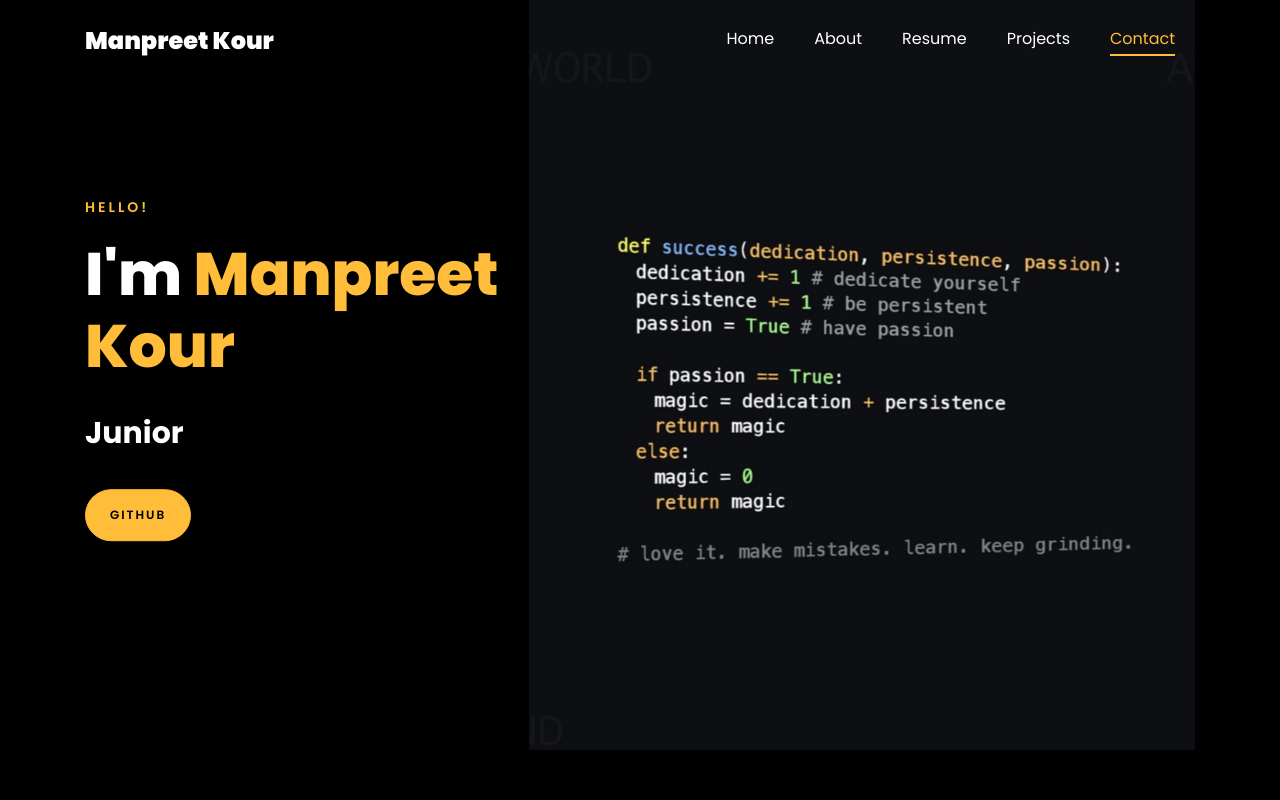
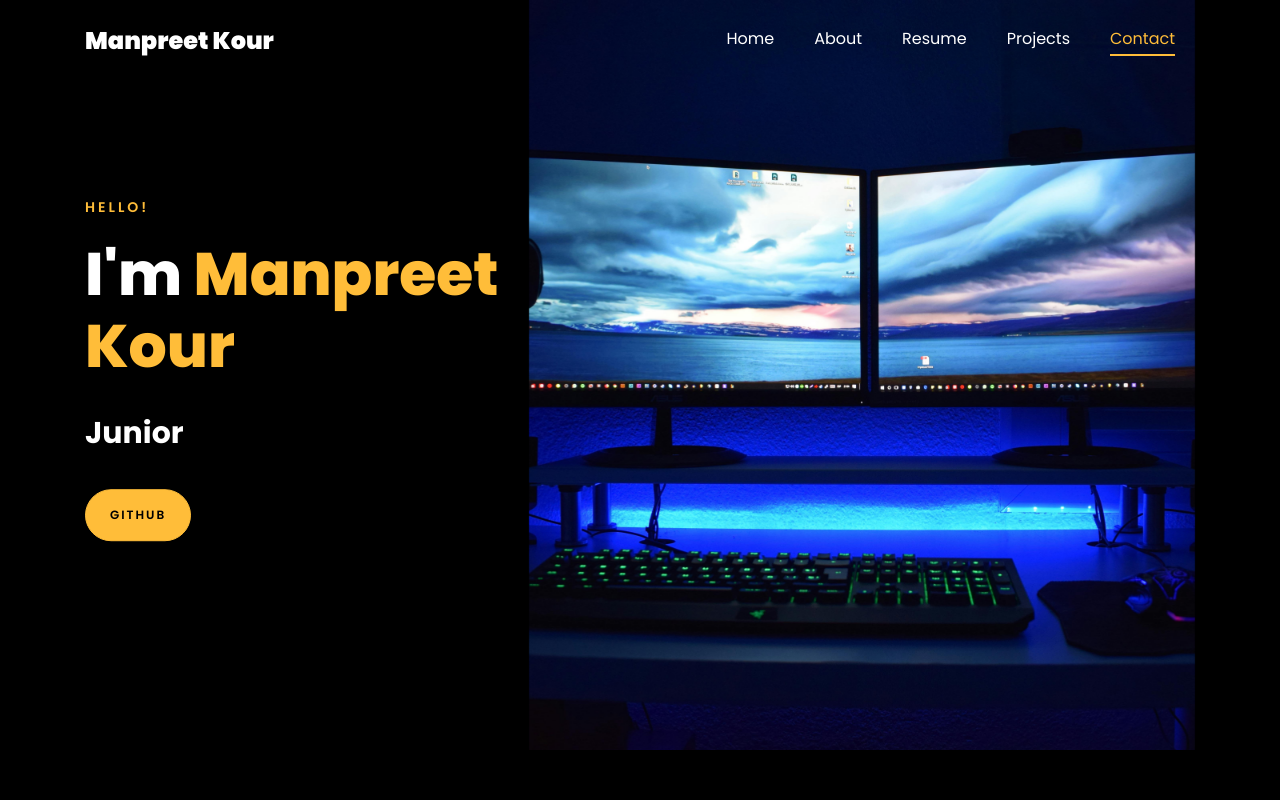
Before and after one commit to ManpreetVB/ManpreetVB.github.io, a plain HTML site: page index.html in a window 1280 px wide. Shown: the top 800 px of the page. Drawn offline with Linux system fonts and the light colour scheme; files whose address does not match are found by name.

Commit message:
Updated portfolio image

```diff
--- a/index.html
+++ b/index.html
@@ -141,7 +141,7 @@
 	      	<div class="overlay"></div>
 	         <div class="container">
 	          <div class="row d-md-flex no-gutters slider-text align-items-end justify-content-end" data-scrollax-parent="true">
-	          	<div class="one-third js-fullheight order-md-last img" style="background-image:url(images/code.jpg) ;">
+	          	<div class="one-third js-fullheight order-md-last img" style="background-image:url(images/pexels-xexusdesigner-777001.jpg) ;">
 	          	 <div class="overlay"></div>
 	          	</div>
 		          <div class="one-forth d-flex  align-items-center ftco-animate" data-scrollax=" properties: { translateY: '70%' }">
```
